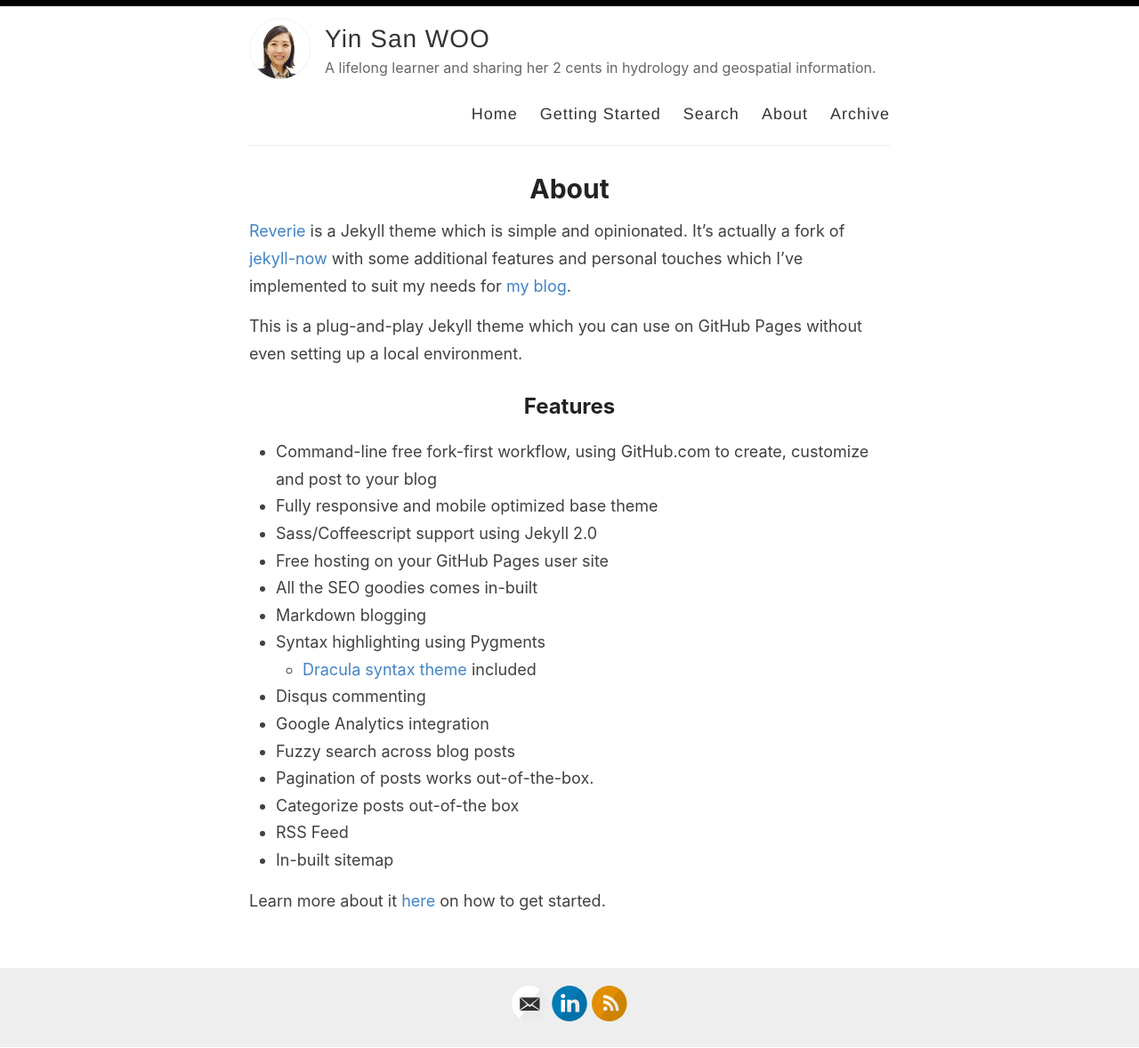
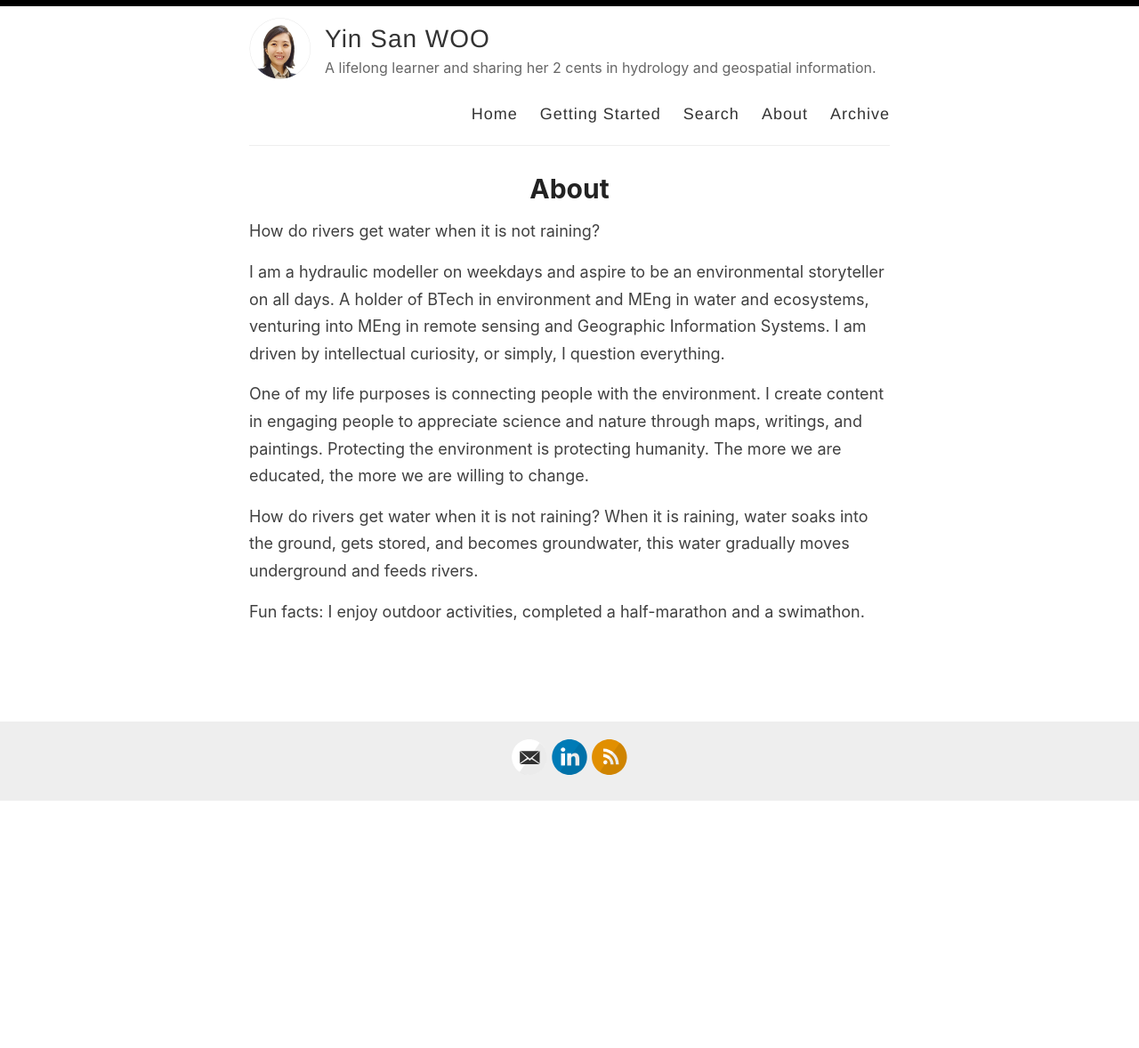
Before and after one commit to yinsanwoo/yinsanwoo.github.io, a Jekyll site: the page built from _pages/about.md, in a window 1280 px wide. Shown: the whole page at 89% size. Built offline with Jekyll 4.4.1, drawn with Linux system fonts in a browser that asks for light colours; after the commit the page ends 901 px from its top, so only the background shows below that.

Commit message:
Update about.md

```diff
--- a/_pages/about.md
+++ b/_pages/about.md
@@ -4,26 +4,12 @@ title: About
 permalink: /about/
 ---
 
-[Reverie](https://github.com/amitmerchant1990/reverie) is a Jekyll theme which is simple and opinionated. It's actually a fork of [jekyll-now](https://github.com/barryclark/jekyll-now) with some additional features and personal touches which I've implemented to suit my needs for [my blog](https://www.amitmerchant.com).
+How do rivers get water when it is not raining?
 
-This is a plug-and-play Jekyll theme which you can use on GitHub Pages without even setting up a local environment.
+I am a hydraulic modeller on weekdays and aspire to be an environmental storyteller on all days. A holder of BTech in environment and MEng in water and ecosystems, venturing into MEng in remote sensing and Geographic Information Systems. I am driven by intellectual curiosity, or simply, I question everything.
 
-## Features
+One of my life purposes is connecting people with the environment. I create content in engaging people to appreciate science and nature through maps, writings, and paintings. Protecting the environment is protecting humanity. The more we are educated, the more we are willing to change.
 
-- Command-line free fork-first workflow, using GitHub.com to create, customize and post to your blog
-- Fully responsive and mobile optimized base theme
-- Sass/Coffeescript support using Jekyll 2.0
-- Free hosting on your GitHub Pages user site
-- All the SEO goodies comes in-built
-- Markdown blogging
-- Syntax highlighting using Pygments
-    - [Dracula syntax theme](https://draculatheme.com/) included
-- Disqus commenting
-- Google Analytics integration
-- Fuzzy search across blog posts
-- Pagination of posts works out-of-the-box.
-- Categorize posts out-of-the box
-- RSS Feed
-- In-built sitemap
+How do rivers get water when it is not raining? When it is raining, water soaks into the ground, gets stored, and becomes groundwater, this water gradually moves underground and feeds rivers.
 
-Learn more about it [here](https://github.com/amitmerchant1990/reverie) on how to get started.
+Fun facts: I enjoy outdoor activities, completed a half-marathon and a swimathon.
```
